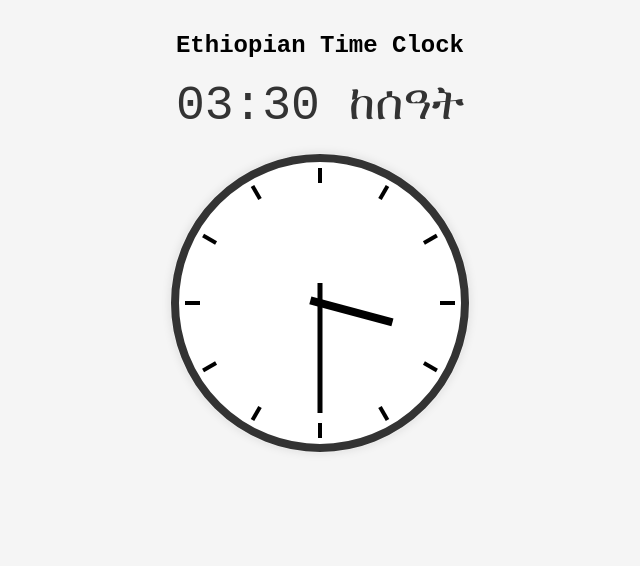
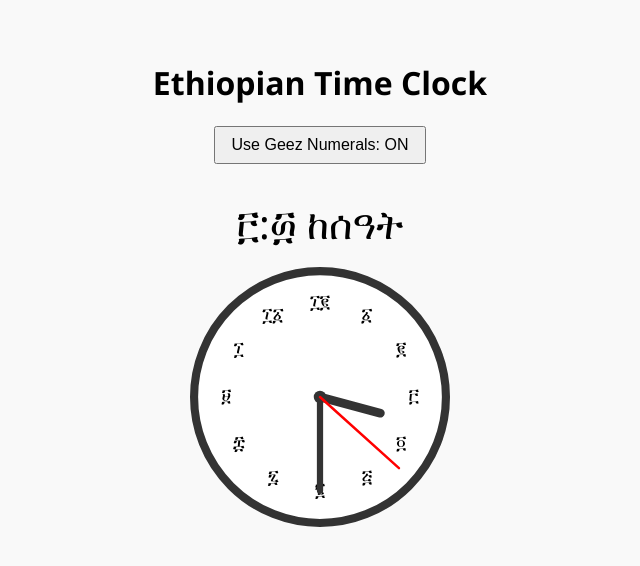
Before and after one commit to MelakuDemeke/kenat, a website with bundled scripts: page examples/vanilla/ethiopian-clock.html in a window 1280 px wide. Shown: the whole page, without its empty margins (320-960 px from the left). Built offline with nearby package versions, Linux system fonts and the light colour scheme.

Commit message:
feat: enhance Ethiopian clock with improved styling and functionality

```diff
--- a/examples/vanilla/ethiopian-clock.html
+++ b/examples/vanilla/ethiopian-clock.html
@@ -6,30 +6,44 @@
   <title>Ethiopian Time Clock</title>
   <style>
     body {
-      font-family: monospace, monospace;
+      font-family: 'Segoe UI', Tahoma, Geneva, Verdana, sans-serif;
       text-align: center;
-      margin: 2rem;
-      background: #f5f5f5;
+      padding: 2rem;
+      background: #f9f9f9;
     }
-    #digital-clock {
-      font-size: 3rem;
-      margin-bottom: 20px;
-      color: #333;
+    #digitalClock {
+      font-size: 2.5rem;
+      margin-bottom: 1rem;
     }
-    #analog-clock {
-      background: #eee;
+    #geezToggle {
+      margin-bottom: 2rem;
+      padding: 0.5rem 1rem;
+      font-size: 1rem;
+    }
+    #analogClock {
+      margin: 0 auto;
+      background: #fff;
+      border: 5px solid #333;
       border-radius: 50%;
-      box-shadow: 0 0 10px rgba(0,0,0,0.1);
+      width: 250px;
+      height: 250px;
+      position: relative;
+    }
+    #analogClock canvas {
       display: block;
       margin: 0 auto;
+      background: transparent;
     }
   </style>
 </head>
 <body>
-  <h2>Ethiopian Time Clock</h2>
-  <div id="digital-clock">--:-- --</div>
-  <canvas id="analog-clock" width="300" height="300"></canvas>
+  <h1>Ethiopian Time Clock</h1>
+  <button id="geezToggle">Use Geez Numerals: ON</button>
+  <div id="digitalClock">--:-- --</div>
+  <div id="analogClock">
+    <canvas id="clockCanvas" width="250" height="250"></canvas>
+  </div>
 
-  <script type="module" src="./ethiopian-clock.js"></script>
+  <script type="module" src="ethiopian-clock.js"></script>
 </body>
 </html>
--- a/examples/vanilla/ethiopian-clock.js
+++ b/examples/vanilla/ethiopian-clock.js
@@ -1,89 +1,99 @@
-import { Time } from '../../src/Time.js';  // Adjust path to your Time class file
+import { Time } from '../../src/Time.js';  // Adjust path as needed
+import { toGeez } from '../../src/geezConverter.js';
 
-function getCurrentEthiopianTime() {
-  const now = new Date();
-  return Time.fromGregorian(now.getHours(), now.getMinutes());
+const digitalClock = document.getElementById('digitalClock');
+const geezToggleBtn = document.getElementById('geezToggle');
+const canvas = document.getElementById('clockCanvas');
+const ctx = canvas.getContext('2d');
+const radius = canvas.height / 2;
+ctx.translate(radius, radius);
+
+let useGeez = true;
+
+geezToggleBtn.addEventListener('click', () => {
+  useGeez = !useGeez;
+  geezToggleBtn.textContent = `Use Geez Numerals: ${useGeez ? 'ON' : 'OFF'}`;
+  drawClock();
+});
+
+function drawClock() {
+  drawFace(ctx, radius);
+  drawNumbers(ctx, radius);
+  drawTime(ctx, radius);
 }
 
-function formatDigital(time) {
-  return time.format({ useGeez: false, showPeriodLabel: true, zeroAsDash: false });
+function drawFace(ctx, radius) {
+  ctx.beginPath();
+  ctx.arc(0, 0, radius, 0, 2 * Math.PI);
+  ctx.fillStyle = 'white';
+  ctx.fill();
+
+  ctx.strokeStyle = '#333';
+  ctx.lineWidth = radius * 0.05;
+  ctx.stroke();
+
+  ctx.beginPath();
+  ctx.arc(0, 0, radius * 0.05, 0, 2 * Math.PI);
+  ctx.fillStyle = '#333';
+  ctx.fill();
 }
 
-function updateDigitalClock() {
-  const ethTime = getCurrentEthiopianTime();
-  const digitalClockEl = document.getElementById('digital-clock');
-  digitalClockEl.textContent = formatDigital(ethTime);
+function drawNumbers(ctx, radius) {
+  const angIncrement = (2 * Math.PI) / 12;
+  ctx.font = `${radius * 0.15}px Arial`;
+  ctx.textBaseline = 'middle';
+  ctx.textAlign = 'center';
+
+  for (let num = 1; num <= 12; num++) {
+    let numeral = useGeez ? toGeez(num) : num.toString();
+
+    let ang = num * angIncrement - Math.PI / 2;
+    let x = radius * 0.75 * Math.cos(ang);
+    let y = radius * 0.75 * Math.sin(ang);
+    ctx.fillStyle = '#000';
+    ctx.fillText(numeral, x, y);
+  }
 }
 
-function drawAnalogClock() {
-  const canvas = document.getElementById('analog-clock');
-  if (!canvas) return;
-  const ctx = canvas.getContext('2d');
-  const radius = canvas.height / 2;
-  ctx.clearRect(0, 0, canvas.width, canvas.height);
-  ctx.save();
-  ctx.translate(radius, radius);
+function drawTime(ctx, radius) {
+  const now = new Date();
+  const time = Time.fromGregorian(now.getHours(), now.getMinutes());
 
-  const ethTime = getCurrentEthiopianTime();
-  const hour = ethTime.hour % 12;
-  const minute = ethTime.minute;
-
-  // Clock face
-  ctx.beginPath();
-  ctx.arc(0, 0, radius - 5, 0, 2 * Math.PI);
-  ctx.fillStyle = '#fff';
-  ctx.fill();
-  ctx.strokeStyle = '#333';
-  ctx.lineWidth = 8;
-  ctx.stroke();
-
-  // Hour marks
-  for (let i = 0; i < 12; i++) {
-    const ang = (i * Math.PI) / 6;
-    ctx.rotate(ang);
-    ctx.beginPath();
-    ctx.moveTo(0, -radius + 15);
-    ctx.lineTo(0, -radius + 30);
-    ctx.strokeStyle = '#000';
-    ctx.lineWidth = 4;
-    ctx.stroke();
-    ctx.rotate(-ang);
-  }
+  // Calculate angles for hands based on Ethiopian time
+  const hour = time.hour % 12;
+  const minute = time.minute;
+  const second = now.getSeconds();
 
   // Hour hand
-  let hourAngle = ((hour + minute / 60) * Math.PI) / 6;
-  ctx.save();
-  ctx.rotate(hourAngle);
-  ctx.beginPath();
-  ctx.moveTo(0, 10);
-  ctx.lineTo(0, -radius / 2);
-  ctx.lineWidth = 8;
-  ctx.strokeStyle = '#000';
-  ctx.stroke();
-  ctx.restore();
+  const hourAngle = ((hour + minute / 60) * Math.PI) / 6 - Math.PI / 2;
+  drawHand(ctx, hourAngle, radius * 0.5, radius * 0.07);
 
   // Minute hand
-  let minuteAngle = (minute * Math.PI) / 30;
-  ctx.save();
-  ctx.rotate(minuteAngle);
-  ctx.beginPath();
-  ctx.moveTo(0, 20);
-  ctx.lineTo(0, -radius + 40);
-  ctx.lineWidth = 5;
-  ctx.strokeStyle = '#000';
-  ctx.stroke();
-  ctx.restore();
+  const minuteAngle = (minute * Math.PI) / 30 - Math.PI / 2;
+  drawHand(ctx, minuteAngle, radius * 0.75, radius * 0.05);
 
-  ctx.restore();
+  // Second hand
+  const secondAngle = (second * Math.PI) / 30 - Math.PI / 2;
+  drawHand(ctx, secondAngle, radius * 0.85, radius * 0.02, 'red');
+
+  // Update digital clock
+  digitalClock.textContent = time.format({ useGeez, showPeriodLabel: true, zeroAsDash: false });
 }
 
-function startClocks() {
-  updateDigitalClock();
-  drawAnalogClock();
-  setInterval(() => {
-    updateDigitalClock();
-    drawAnalogClock();
-  }, 1000);
+function drawHand(ctx, pos, length, width, color = '#333') {
+  ctx.beginPath();
+  ctx.lineWidth = width;
+  ctx.lineCap = 'round';
+  ctx.strokeStyle = color;
+  ctx.moveTo(0, 0);
+  ctx.lineTo(length * Math.cos(pos), length * Math.sin(pos));
+  ctx.stroke();
 }
 
-startClocks();
+function update() {
+  ctx.clearRect(-radius, -radius, canvas.width, canvas.height);
+  drawClock();
+  requestAnimationFrame(update);
+}
+
+update();
--- a/src/index.js
+++ b/src/index.js
@@ -3,6 +3,7 @@ import { MonthGrid } from './MonthGrid.js';
 import { toEC, toGC } from './conversions.js';
 import { toArabic, toGeez } from './geezConverter.js';
 import { getHolidaysInMonth } from './holidays.js';
+import { Time } from './Time.js';
 
 // Default export is the Kenat class directly
 export default Kenat;
@@ -14,5 +15,6 @@ export {
   toArabic,
   toGeez,
   getHolidaysInMonth,
-  MonthGrid
+  MonthGrid,
+  Time
 };
```
